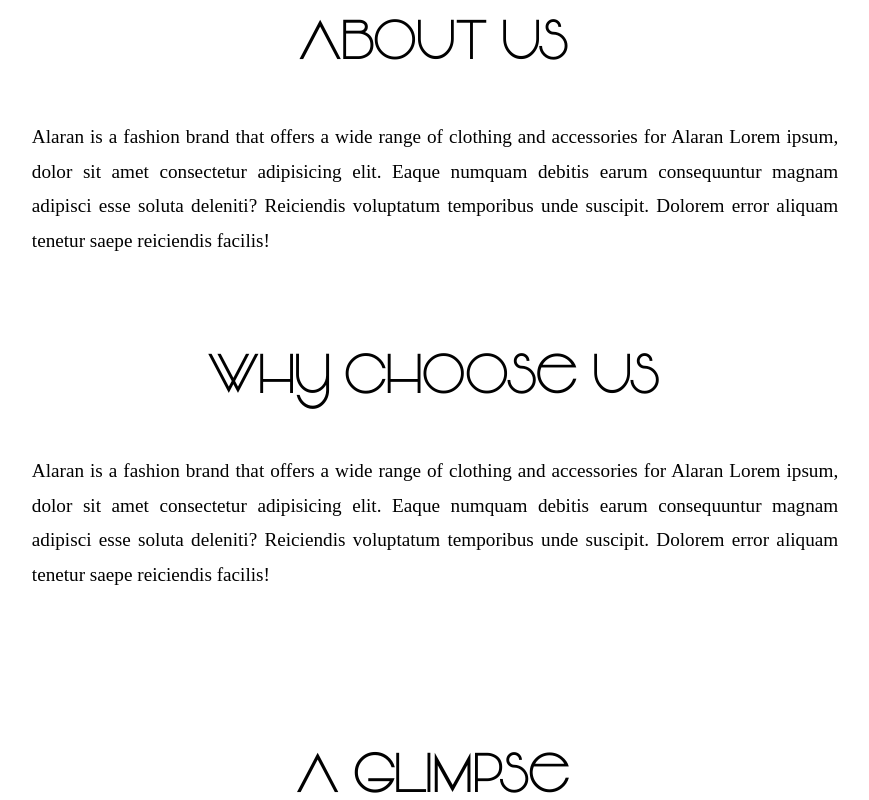
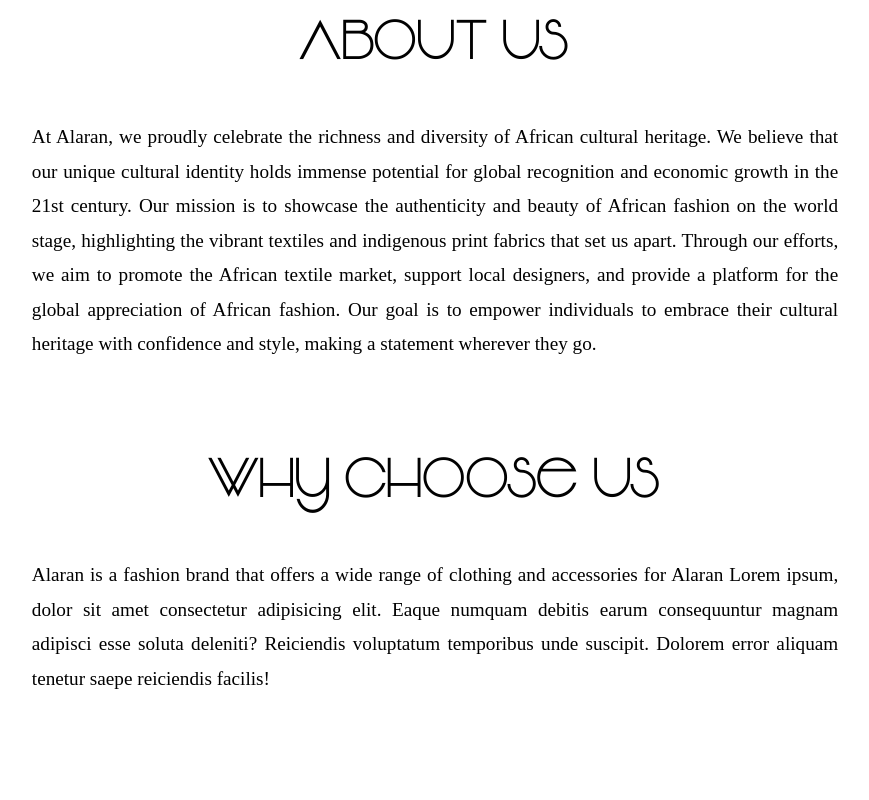
Before and after one commit to mrauthentik/Encanto, a React (Vite) app in the folder alaran/: page / in a window 1280 px wide. Shown: the part 940-1740 px from the top of the page, without its empty margins (205-1074 px from the left). Built offline with nearby package versions, Linux system fonts and the light colour scheme; a web font is replaced by a local one.

Commit message:
Update About component text for clarity and cultural emphasis; add background image to Footer for enhanced visual appeal

```diff
--- a/alaran/src/App.css
+++ b/alaran/src/App.css
@@ -479,6 +479,9 @@ main p {
 .footer {
   /* background: linear-gradient(135deg, #f5821f, #0b0b0b); */
  background-color: var(--color-primary);
+ background-image: url('./assets/footer.jpg');
+ background-size: cover;
+ background-repeat: no-repeat;
   color: white;
   padding: 3rem 1rem;
   overflow: hidden;
--- a/alaran/src/components/About.jsx
+++ b/alaran/src/components/About.jsx
@@ -22,10 +22,9 @@ const About = () => {
         <h2 className="about-title">About Us</h2>
         <main>
           <p>
-            Alaran is a fashion brand that offers a wide range of clothing and accessories for
-            Alaran Lorem ipsum, dolor sit amet consectetur adipisicing elit. Eaque numquam debitis
-            earum consequuntur magnam adipisci esse soluta deleniti? Reiciendis voluptatum temporibus
-            unde suscipit. Dolorem error aliquam tenetur saepe reiciendis facilis!
+          At Alaran, we proudly celebrate the richness and diversity of African cultural heritage. We believe that our unique cultural identity holds immense potential for global recognition and economic growth in the 21st century. Our mission is to showcase the authenticity and beauty of African fashion on the world stage, highlighting the vibrant textiles and indigenous print fabrics that set us apart.
+
+Through our efforts, we aim to promote the African textile market, support local designers, and provide a platform for the global appreciation of African fashion. Our goal is to empower individuals to embrace their cultural heritage with confidence and style, making a statement wherever they go.
           </p>
         </main>
       </motion.div>
```
Also changed, not shown: 1 other file (tests, documents, lock files or other folders).
